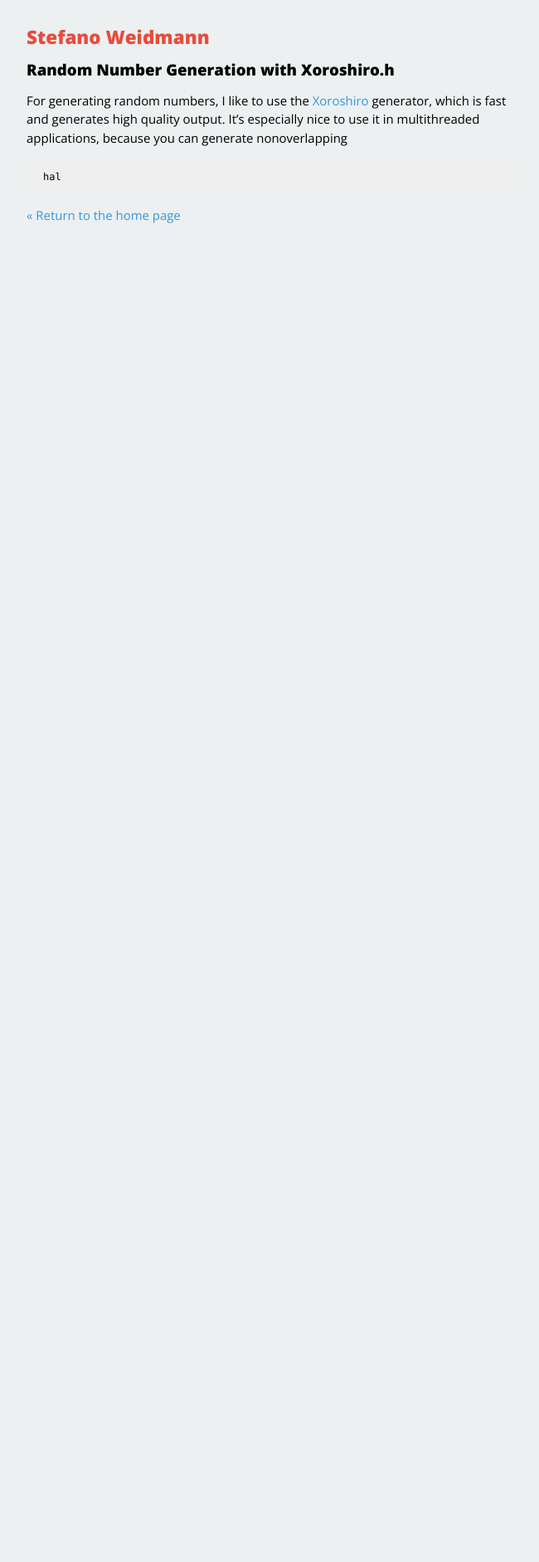
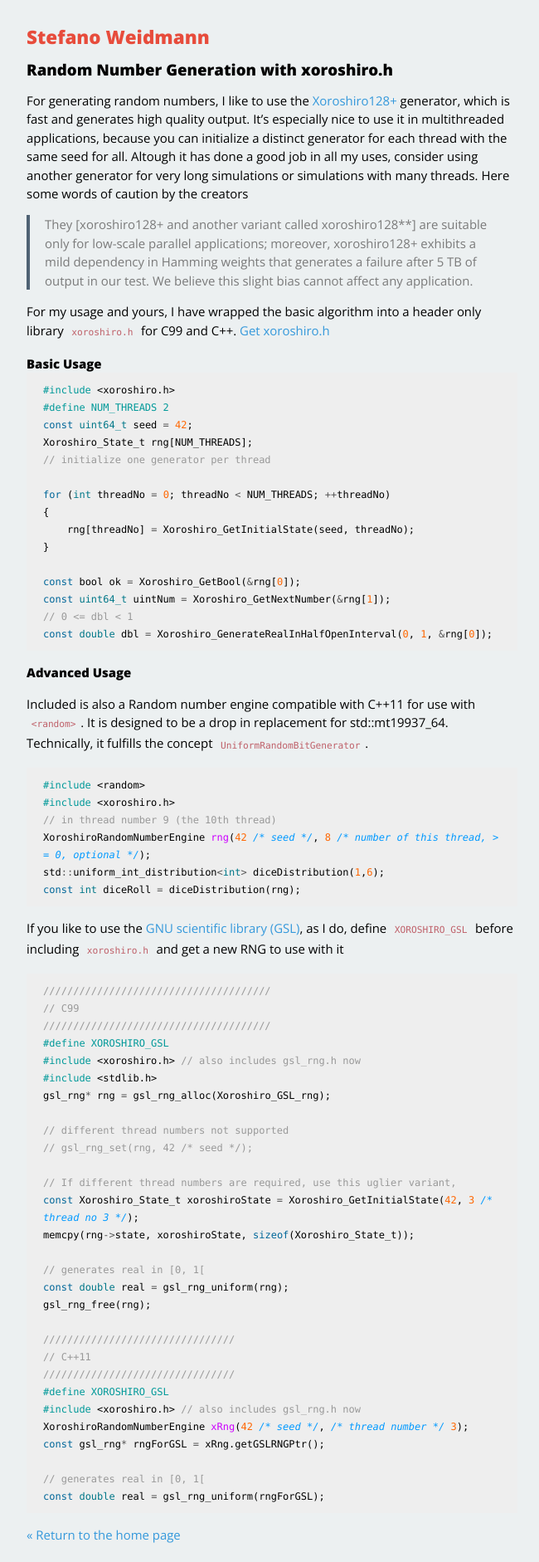
Before and after one commit to stefanoweidmann/stefanoweidmann.github.io, a Jekyll site: the page built from _posts/2018-12-29-xoroshiro-h.markdown, in a window 1280 px wide. Shown: the whole page at 83% size, without its empty margins (312-962 px from the left). Built offline with Jekyll 4.4.1, drawn with Linux system fonts in a browser that asks for light colours; before the commit the page ends 900 px from its top, so only the background shows below that.

Commit message:
wrote blogpost about xoroshiro.h

```diff
--- a/_posts/2018-12-29-xoroshiro-h.markdown
+++ b/_posts/2018-12-29-xoroshiro-h.markdown
@@ -1,11 +1,87 @@
 ---
 layout: post
-title: "Random Number Generation with Xoroshiro.h"
+title: "Random Number Generation with xoroshiro.h"
 ---
 
-For generating random numbers, I like to use the [Xoroshiro](http://xoshiro.di.unimi.it) generator, which is fast and generates high quality output. It's especially nice to use it in multithreaded applications, because you can generate nonoverlapping
+For generating random numbers, I like to use the [Xoroshiro128+](http://xoshiro.di.unimi.it) generator, which is fast and generates high quality output.
+It's especially nice to use it in multithreaded applications, because you can initialize a distinct generator for each thread with the same seed for all.
+Altough it has done a good job in all my uses, consider using another generator for very long simulations or simulations with many threads.
+Here some words of caution by the creators
+> They [xoroshiro128+ and another variant called xoroshiro128**] are suitable only for low-scale parallel applications;
+ moreover, xoroshiro128+ exhibits a mild dependency in Hamming weights that generates a failure after 5 TB of output in our test.
+ We believe this slight bias cannot affect any application.
 
+For my usage and yours, I have wrapped the basic algorithm into a header only library [`xoroshiro.h`](/downloads/xoroshiro.h)
+ for C99 and C++.
+[Get xoroshiro.h](/downloads/xoroshiro.h){: .btn}
+
+### Basic Usage
 
 {% highlight C %}
-hal
+#include <xoroshiro.h>
+#define NUM_THREADS 2
+const uint64_t seed = 42;
+Xoroshiro_State_t rng[NUM_THREADS];
+// initialize one generator per thread
+
+for (int threadNo = 0; threadNo < NUM_THREADS; ++threadNo)
+{
+    rng[threadNo] = Xoroshiro_GetInitialState(seed, threadNo);
+}
+
+const bool ok = Xoroshiro_GetBool(&rng[0]);
+const uint64_t uintNum = Xoroshiro_GetNextNumber(&rng[1]);
+// 0 <= dbl < 1
+const double dbl = Xoroshiro_GenerateRealInHalfOpenInterval(0, 1, &rng[0]);
 {% endhighlight %}
+
+### Advanced Usage
+
+Included is also a Random number engine compatible with C++11 for use with `<random>`.
+It is designed to be a drop in replacement for std::mt19937_64. Technically, it fulfills the concept
+[`UniformRandomBitGenerator`](https://en.cppreference.com/w/cpp/named_req/UniformRandomBitGenerator).
+
+{% highlight C++ %}
+#include <random>
+#include <xoroshiro.h>
+// in thread number 9 (the 10th thread)
+XoroshiroRandomNumberEngine rng(42 /* seed */, 8 /* number of this thread, >= 0, optional */);
+std::uniform_int_distribution<int> diceDistribution(1,6);
+const int diceRoll = diceDistribution(rng);
+{% endhighlight %}
+
+If you like to use the [GNU scientific library (GSL)](https://www.gnu.org/software/gsl/), as I do,
+define `XOROSHIRO_GSL` before including `xoroshiro.h` and get a new RNG to use with it
+{% highlight C %}
+
+//////////////////////////////////////
+// C99
+//////////////////////////////////////
+#define XOROSHIRO_GSL
+#include <xoroshiro.h> // also includes gsl_rng.h now
+#include <stdlib.h>
+gsl_rng* rng = gsl_rng_alloc(Xoroshiro_GSL_rng);
+
+// different thread numbers not supported
+// gsl_rng_set(rng, 42 /* seed */);
+
+// If different thread numbers are required, use this uglier variant,
+const Xoroshiro_State_t xoroshiroState = Xoroshiro_GetInitialState(42, 3 /* thread no 3 */);
+memcpy(rng->state, xoroshiroState, sizeof(Xoroshiro_State_t));
+
+// generates real in [0, 1[
+const double real = gsl_rng_uniform(rng);
+gsl_rng_free(rng);
+
+////////////////////////////////
+// C++11
+////////////////////////////////
+#define XOROSHIRO_GSL
+#include <xoroshiro.h> // also includes gsl_rng.h now
+XoroshiroRandomNumberEngine xRng(42 /* seed */, /* thread number */ 3);
+const gsl_rng* rngForGSL = xRng.getGSLRNGPtr();
+
+// generates real in [0, 1[
+const double real = gsl_rng_uniform(rngForGSL);
+
+{% endhighlight %}
```
Also changed, not shown: _config.yml (line endings or trailing spaces), _layouts/default.html (line endings or trailing spaces), 6 other files.
